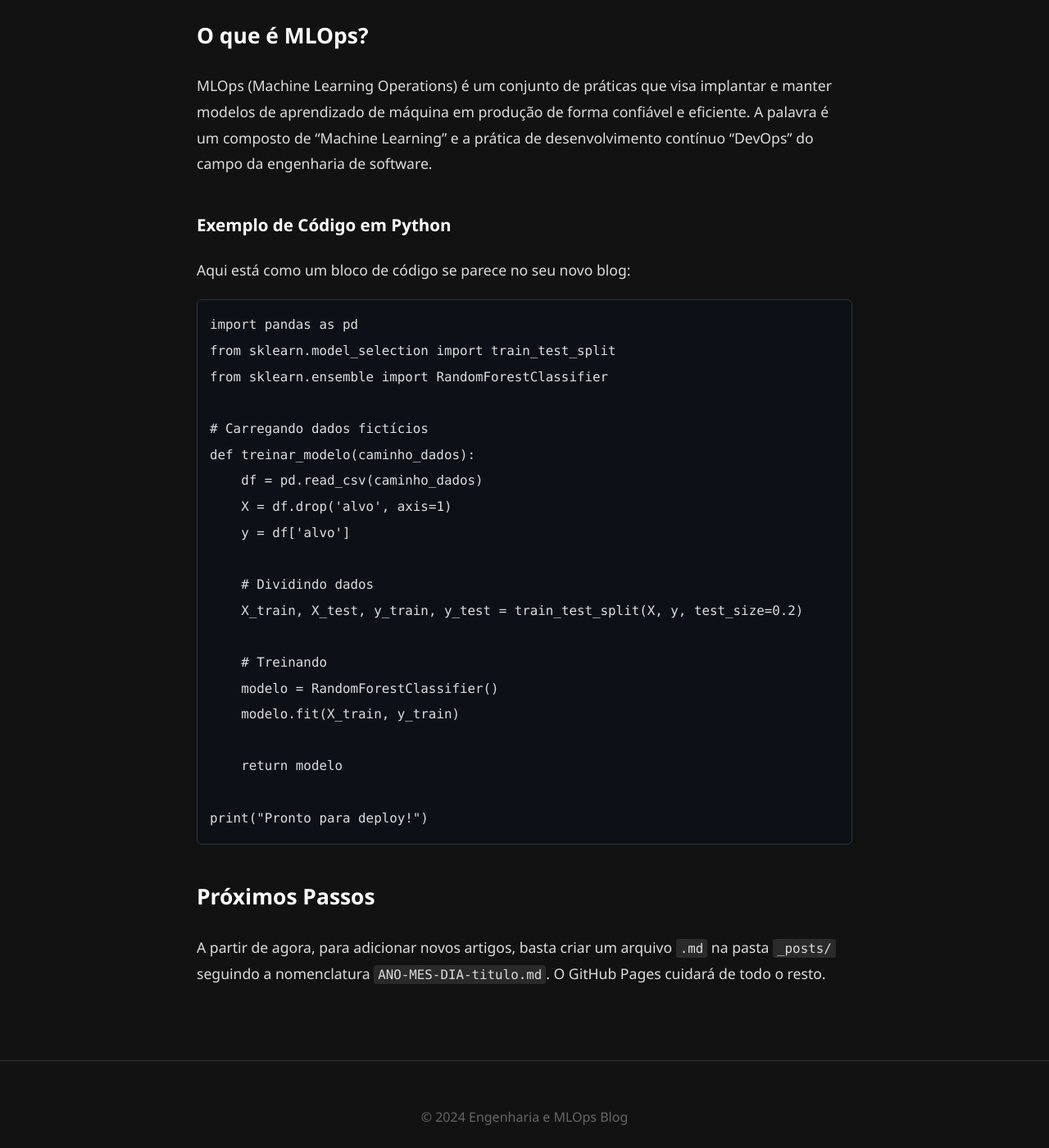
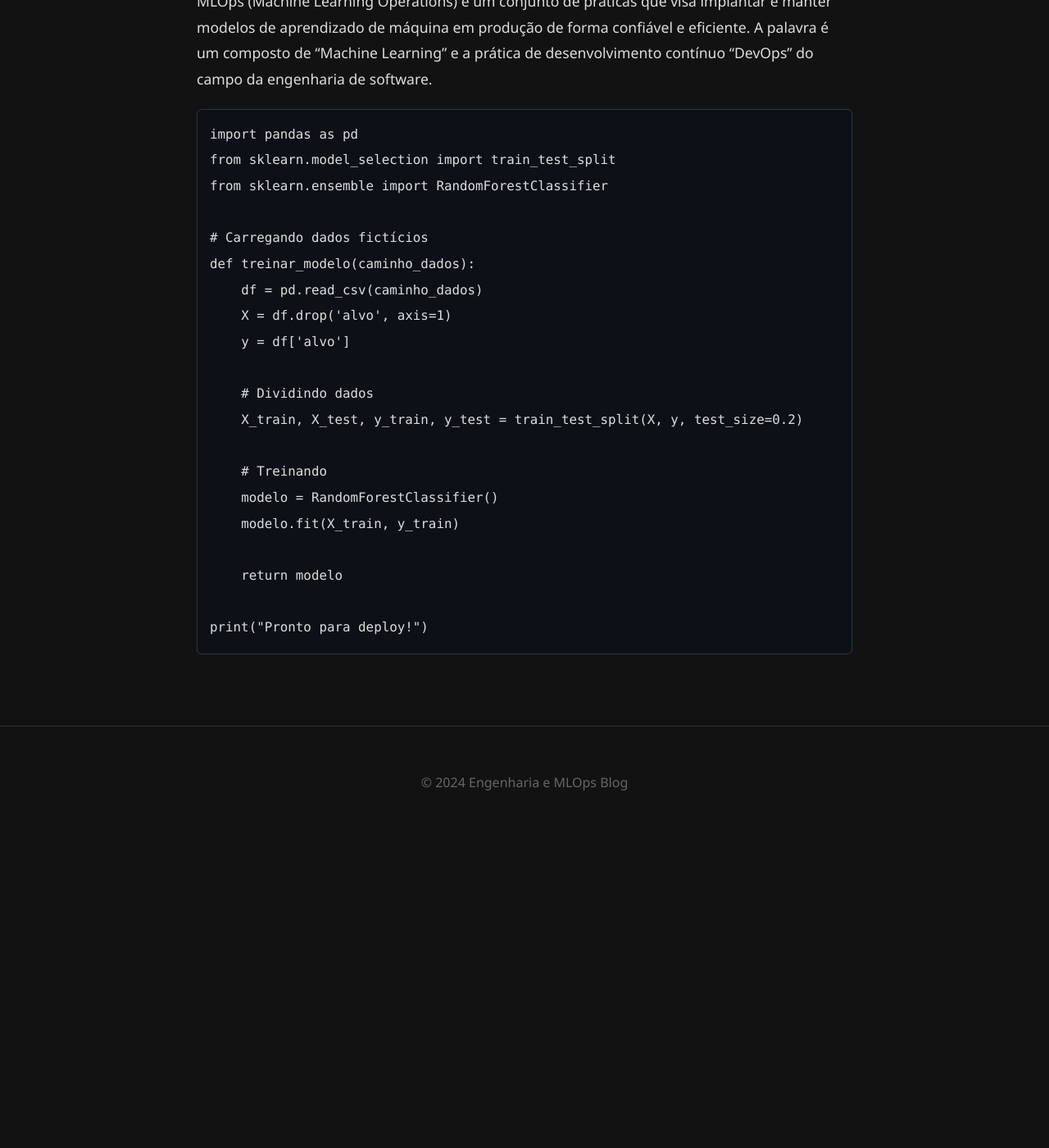
Before and after one commit to Jacsonrn/jacsonrn.github.io, a Jekyll site: the page built from _posts/2026-07-11-ola-mundo-mlops.md, in a window 1280 px wide and 1400 px high, scrolled down 424 px. Shown: the whole window at 82% size. Built offline with Jekyll 4.4.1, drawn with Linux system fonts in a browser that asks for light colours; after the commit the page ends 1448 px from its top, so only the background shows below that; some of the changed text lies outside the part shown.

Commit message:
Refine post title and remove introductory text for clarity

````diff
--- a/_posts/2026-07-11-ola-mundo-mlops.md
+++ b/_posts/2026-07-11-ola-mundo-mlops.md
@@ -1,18 +1,14 @@
 ---
 layout: post
-title: "Olá Mundo: Introdução à MLOps"
+title: "Introdução à MLOps"
 date: 2026-07-11 15:00:00 -0300
 ---
 
-Bem-vindo ao novo blog técnico! Este é o seu primeiro artigo gerado automaticamente pelo Jekyll.
 
 ## O que é MLOps?
 
 MLOps (Machine Learning Operations) é um conjunto de práticas que visa implantar e manter modelos de aprendizado de máquina em produção de forma confiável e eficiente. A palavra é um composto de "Machine Learning" e a prática de desenvolvimento contínuo "DevOps" do campo da engenharia de software.
 
-### Exemplo de Código em Python
-
-Aqui está como um bloco de código se parece no seu novo blog:
 
 ```python
 import pandas as pd
@@ -36,6 +32,3 @@
 
 print("Pronto para deploy!")
 ```
-
-## Próximos Passos
-A partir de agora, para adicionar novos artigos, basta criar um arquivo `.md` na pasta `_posts/` seguindo a nomenclatura `ANO-MES-DIA-titulo.md`. O GitHub Pages cuidará de todo o resto.
````
